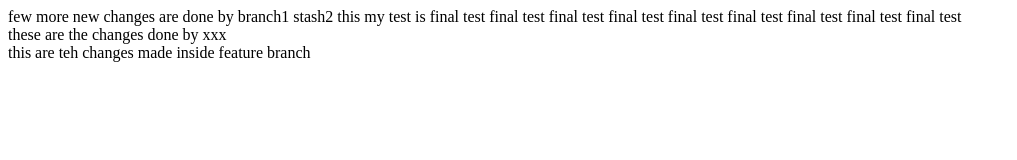
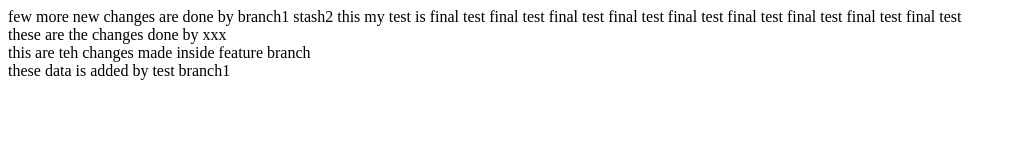
Before and after one commit to sushilkumar666/git, a plain HTML site: page folder1/index.html in a window 1280 px wide. Shown: the whole page, without its empty margins (0-1017 px from the left). Drawn offline with Linux system fonts and the light colour scheme.

Commit message:
changesbytest-branch1

```diff
--- a/folder1/index.html
+++ b/folder1/index.html
@@ -23,6 +23,7 @@
   final test
   <div>these are the changes done by xxx</div>
   <div>this are teh changes made inside feature branch</div>
+  <div>these data is added by test branch1</div>
 
 </body>
 
```
